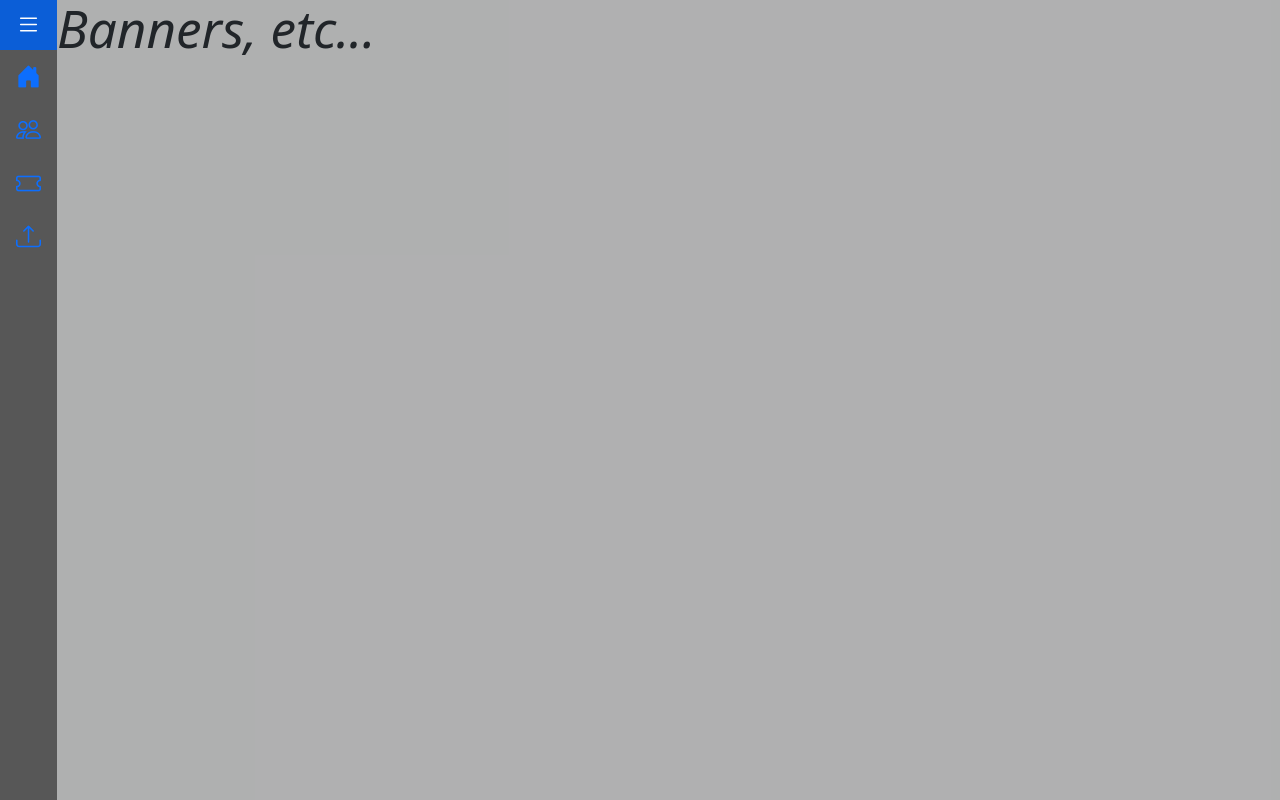
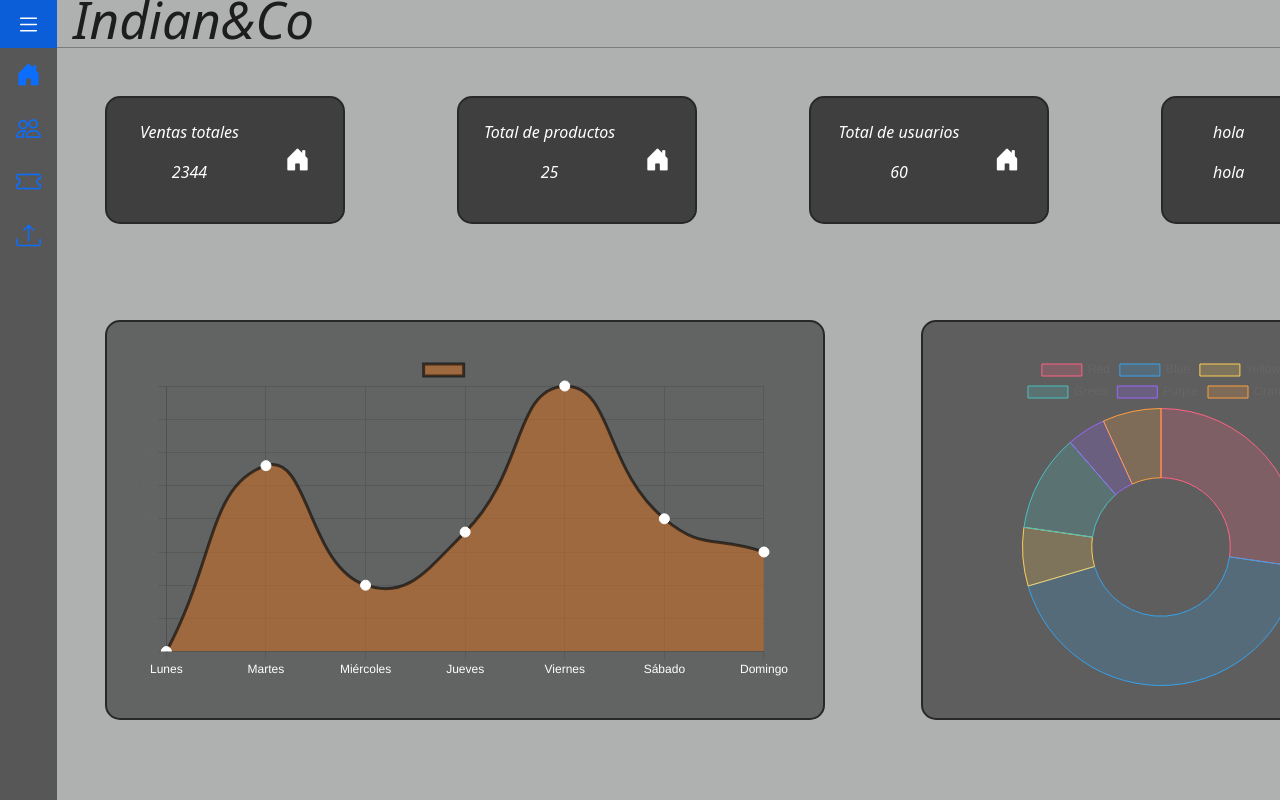
Before and after one commit to indianandco/Indian_Co, a React (Vite) app in the folder Client/: page /dashboardadmin in a window 1280 px wide. Shown: the top 800 px of the page. Built offline with nearby package versions, Linux system fonts and the light colour scheme.

Commit message:
arreglando merge

```diff
--- a/Client/src/views/DashboardAdmin/DashboardAdmin.jsx
+++ b/Client/src/views/DashboardAdmin/DashboardAdmin.jsx
@@ -18,22 +18,6 @@ const DashboardAdmin = () => {
 
     return (
         <div>
-            <div className="dash_container">
-                <div className="offcanvas_container">
-                    <Button variant="primary" onClick={handleShow} style={{ width: "100%" }} className="me-2 icon border-0 rounded-0">
-                        <i className="bi bi-list"></i>
-                    </Button>
-                    <Nav defaultActiveKey="/home" style={{ height: "100%" }} className=" nav_container flex-column d-flex align-items-start justify-content-start">
-                        <Nav.Link className="icon" href="/home"><i className="bi bi-house-door-fill"></i></Nav.Link>
-                        <Nav.Link className="icon" eventKey="link-1"><i className="bi bi-people"></i></Nav.Link>
-                        <Nav.Link className="icon" eventKey="link-2"><i className="bi bi-ticket"></i></Nav.Link>
-                        <Nav.Link className="icon" href="/createProduct"><i className="bi bi-upload"></i></Nav.Link>
-                    </Nav>
-                </div>
-                <div className="banners_container">
-                    <h1>Banners, etc...</h1>
-                </div>
-            </div>
             <div>
                 <Offcanvas show={show} onHide={handleClose}>
                     <Offcanvas.Header closeButton>
@@ -57,6 +41,7 @@ const DashboardAdmin = () => {
                             <Nav.Link className="icon" href="/home"><i className="bi bi-house-door-fill"></i></Nav.Link>
                             <Nav.Link className="icon" eventKey="link-1"><i className="bi bi-people"></i></Nav.Link>
                             <Nav.Link className="icon" eventKey="link-2"><i className="bi bi-ticket"></i></Nav.Link>
+                            <Nav.Link className="icon" href="/createProduct"><i className="bi bi-upload"></i></Nav.Link>
                         </Nav>
                     </div>
 
```
